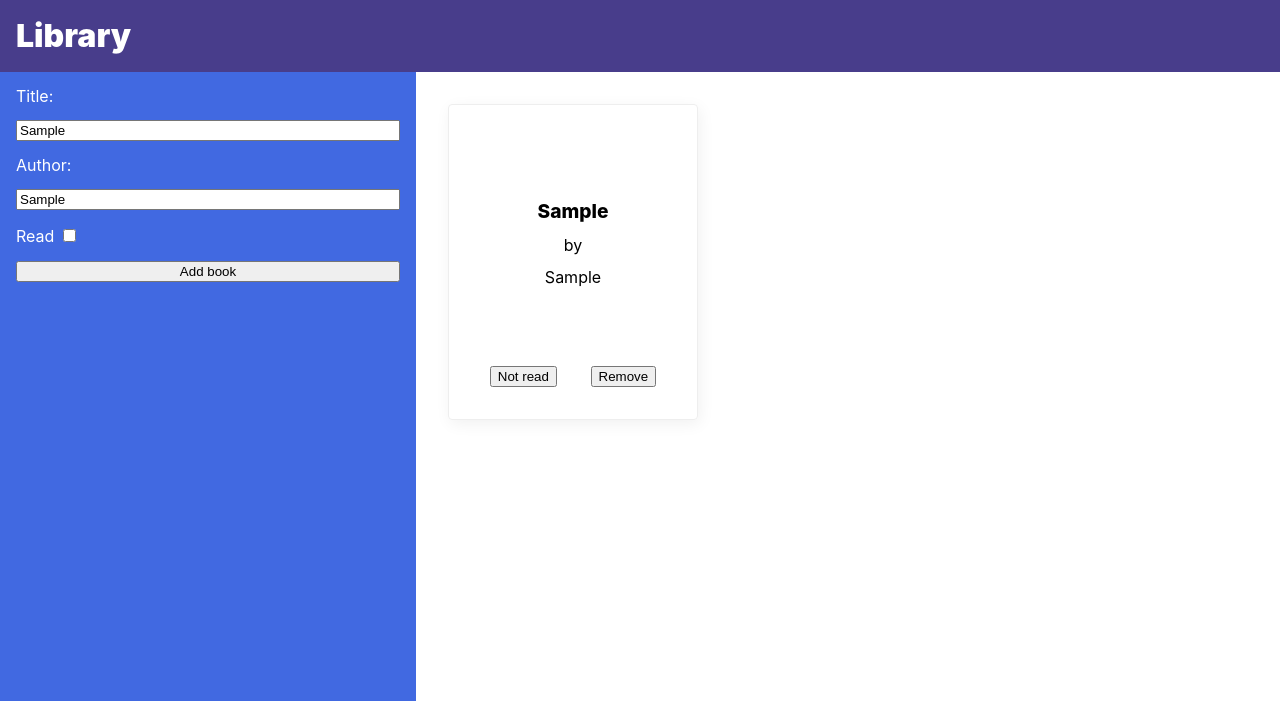
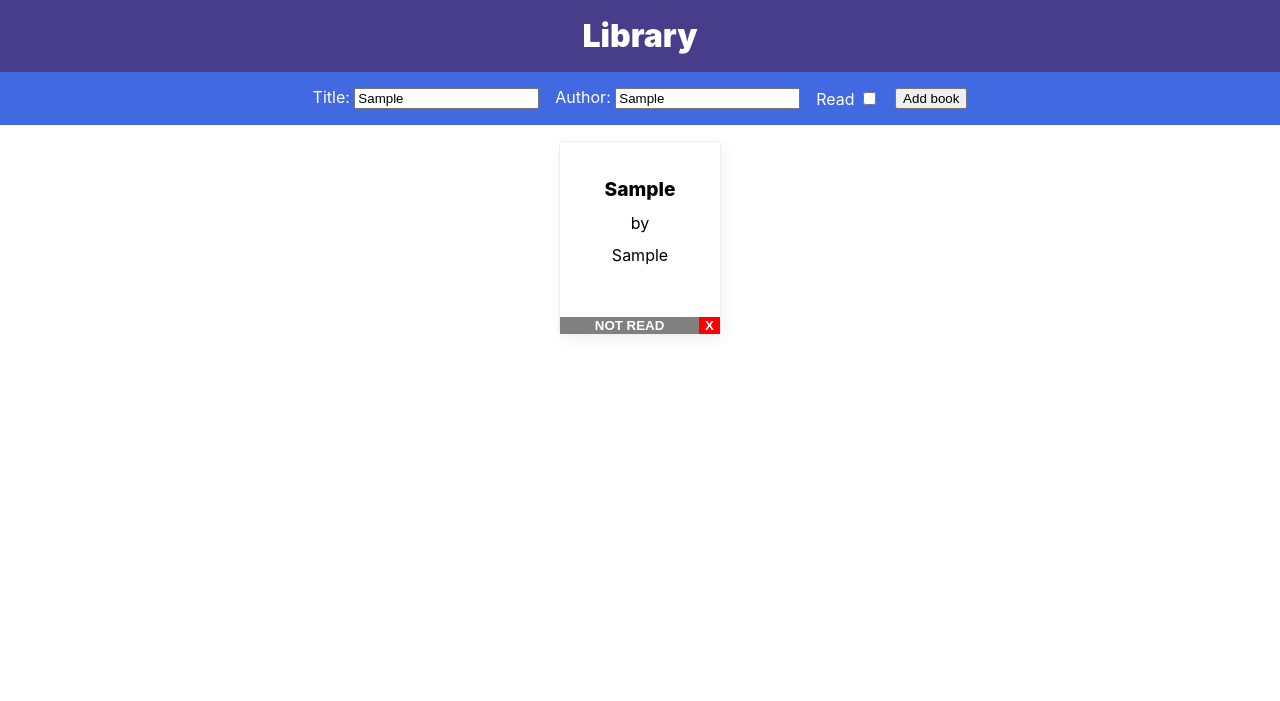
Before and after one commit to scrof90/library, a plain HTML site: page index.html in a window 1280 px wide. Both pictures are taken after typing "Sample", "Sample" into the empty fields and a click on the button "Add book". Shown: the top 701 px of the page. Drawn offline with Linux system fonts and the light colour scheme.

Commit message:
update CSS

```diff
--- a/index.html
+++ b/index.html
@@ -17,10 +17,14 @@
       <main class="content">
         <div class="sidebar">
           <form class="form">
-            <label for="title">Title:</label>
-            <input class="input js-input-title" name="title" type="text" />
-            <label for="author">Author:</label>
-            <input class="input js-input-author" name="author" type="text" />
+            <div>
+              <label for="title">Title:</label>
+              <input class="input js-input-title" name="title" type="text" />
+            </div>
+            <div>
+              <label for="author">Author:</label>
+              <input class="input js-input-author" name="author" type="text" />
+            </div>
             <div>
               <label for="read">Read</label>
               <input
--- a/main.js
+++ b/main.js
@@ -13,7 +13,9 @@ class Book {
   }
 }
 
-// "Add book" menu functions
+/*
+  "Add book" menu functions
+*/
 
 function initAddBookBtn() {
   const addBookBtn = document.querySelector('.js-btn-add-book');
@@ -54,7 +56,7 @@ function createBookCard(book) {
   bookCard.classList.add('book-card');
   bookCard.id = book.id;
 
-  // Text
+  // Text block
 
   const textContainer = document.createElement('div');
   textContainer.classList.add('book-card-text-container');
@@ -68,21 +70,30 @@ function createBookCard(book) {
   author.textContent = book.author;
   textContainer.appendChild(author);
 
-  // Buttons
+  // Buttons block
 
   const buttonsContainer = document.createElement('div');
   buttonsContainer.classList.add('book-card-buttons-container');
   const readBtn = document.createElement('button');
   readBtn.type = 'button';
-  readBtn.classList.add('read-button');
+  readBtn.classList.add('book-card-button');
   readBtn.onclick = handleReadBtn;
-  readBtn.textContent = book.isRead ? 'Read' : 'Not read';
+  if (book.isRead) {
+    readBtn.classList.add('read-button');
+    readBtn.classList.remove('not-read-button');
+    readBtn.textContent = 'READ';
+  } else {
+    readBtn.classList.add('not-read-button');
+    readBtn.classList.remove('read-button');
+    readBtn.textContent = 'NOT READ';
+  }
   buttonsContainer.appendChild(readBtn);
   const removeBtn = document.createElement('button');
   removeBtn.type = 'button';
+  removeBtn.classList.add('book-card-button');
   removeBtn.classList.add('remove-button');
   removeBtn.onclick = handleRemoveBtn;
-  removeBtn.textContent = 'Remove';
+  removeBtn.textContent = 'X';
   buttonsContainer.appendChild(removeBtn);
 
   // Assembling book card
@@ -102,7 +113,15 @@ function handleReadBtn(e) {
   const book = library.find((book) => book.id === id);
   book.changeReadStatus();
   const readBtn = e.target;
-  readBtn.textContent = book.isRead ? 'Read' : 'Not read';
+  if (book.isRead) {
+    readBtn.classList.add('read-button');
+    readBtn.classList.remove('not-read-button');
+    readBtn.textContent = 'READ';
+  } else {
+    readBtn.classList.add('not-read-button');
+    readBtn.classList.remove('read-button');
+    readBtn.textContent = 'NOT READ';
+  }
 }
 
 function handleRemoveBtn(e) {
@@ -122,11 +141,17 @@ function removeBookFromLibraryById(id) {
   library.splice(bookIndex, 1);
 }
 
+// Populate Bookshelf from array
+
+/*
 function populateBookshelf(arr) {
   const bookShelf = document.querySelector('.js-bookshelf');
   bookShelf.innerHTML = '';
   arr.forEach((book) => addBookToBookshelf(book));
 }
+ */
+
+// Random id generator;
 
 /*
   function getRandomID() {
@@ -142,7 +167,7 @@ function populateBookshelf(arr) {
   library app using the Web Storage API.
 */
 
-function storageAvailable(type) {
+/* function storageAvailable(type) {
   var storage;
   try {
     storage = window[type];
@@ -167,11 +192,12 @@ function storageAvailable(type) {
       storage.length !== 0
     );
   }
-}
+} */
 
 (function () {
   initAddBookBtn();
-  if (storageAvailable('localStorage')) {
+
+  /*   if (storageAvailable('localStorage')) {
   } else {
-  }
+  } */
 })();
--- a/styles.css
+++ b/styles.css
@@ -9,10 +9,12 @@ body {
 
 .wrapper {
   margin: 0;
+  min-width: 100vw;
   min-height: 100vh;
   display: flex;
   flex-direction: column;
   justify-content: space-between;
+  align-content: center;
 }
 
 .header {
@@ -22,35 +24,53 @@ body {
   font-size: 32px;
   font-weight: 900;
   display: flex;
+  justify-content: center;
   align-items: center;
   padding: 0 16px;
 }
 
 .content {
   display: flex;
-  justify-content: space-between;
+  flex-direction: column;
   flex: 1;
+}
+
+.sidebar {
+  color: white;
+  background: royalblue;
+  padding: 1em;
+  display: flex;
+  justify-content: center;
+}
+
+.form {
+  display: flex;
+  flex-wrap: wrap;
+  justify-content: flex-start;
+  align-items: center;
+  gap: 1em;
+  padding: 0 1em;
 }
 
 .bookshelf {
   display: flex;
   flex-wrap: wrap;
-  justify-content: flex-start;
-  align-items: stretch;
-  align-content: stretch;
-  padding: 32px;
-  gap: 32px;
-  flex: 1 1 auto;
+  justify-content: space-around;
+  align-content: flex-start;
+  max-width: 800px;
+  padding: 1em;
+  gap: 1em;
+  align-self: center;
+  flex: 1;
 }
 
 .book-card {
   border: 1px solid #eee;
   box-shadow: 2px 4px 16px rgba(0, 0, 0, 0.06);
   border-radius: 4px;
-  padding: 1.5em;
-  max-width: 25%;
-  max-height: 40%;
-  flex: 1 1 320px;
+  width: 10em;
+  height: 12em;
+  flex: none;
   display: flex;
   flex-direction: column;
   justify-content: center;
@@ -65,11 +85,13 @@ body {
 
 .book-card-text-container {
   height: 80%;
+  text-align: center;
   display: flex;
   flex-direction: column;
   justify-content: center;
   align-items: center;
   gap: 1em;
+  padding: 1em;
 }
 
 .book-card-buttons-container {
@@ -78,10 +100,24 @@ body {
   align-items: center;
 }
 
+.book-card-button {
+  color: white;
+  border: 0px;
+  font-weight: 800;
+}
+
+.not-read-button {
+  background-color: grey;
+  flex: 1;
+}
+
 .read-button {
+  background-color: limegreen;
+  flex: 1;
 }
 
 .remove-button {
+  background-color: red;
 }
 
 .footer {
@@ -95,19 +131,6 @@ body {
   padding: 10px;
 }
 
-.sidebar {
-  color: white;
-  background: royalblue;
-  flex: 0 0 30%;
-  padding: 1em;
-}
-
-.form {
-  display: flex;
-  flex-direction: column;
-  gap: 1em;
-}
-
 .my-github {
   height: 60px;
   width: 60px;
```
